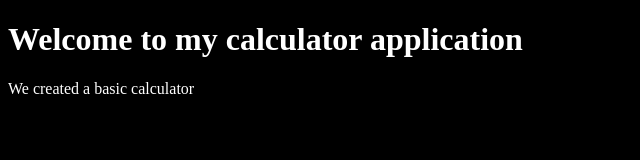
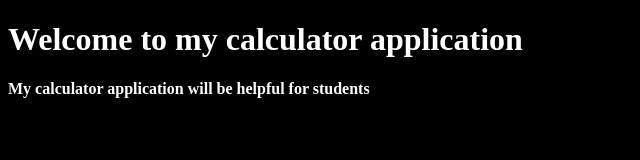
Before and after one commit to FarukHossain2133/calculator, a plain HTML site: page index.html in a window 1280 px wide. Shown: the whole page, without its empty margins (0-640 px from the left). Drawn offline with Linux system fonts and the light colour scheme.

Commit message:
Remove p tag and add h4 tag

```diff
--- a/index.html
+++ b/index.html
@@ -10,6 +10,6 @@
 <script src="script.js"></script>
 <body>
     <h1>Welcome to my calculator application</h1>
-    <p>We created a basic calculator</p>
+    <h4>My calculator application will be helpful for students</h4>
 </body>
 </html>
```
